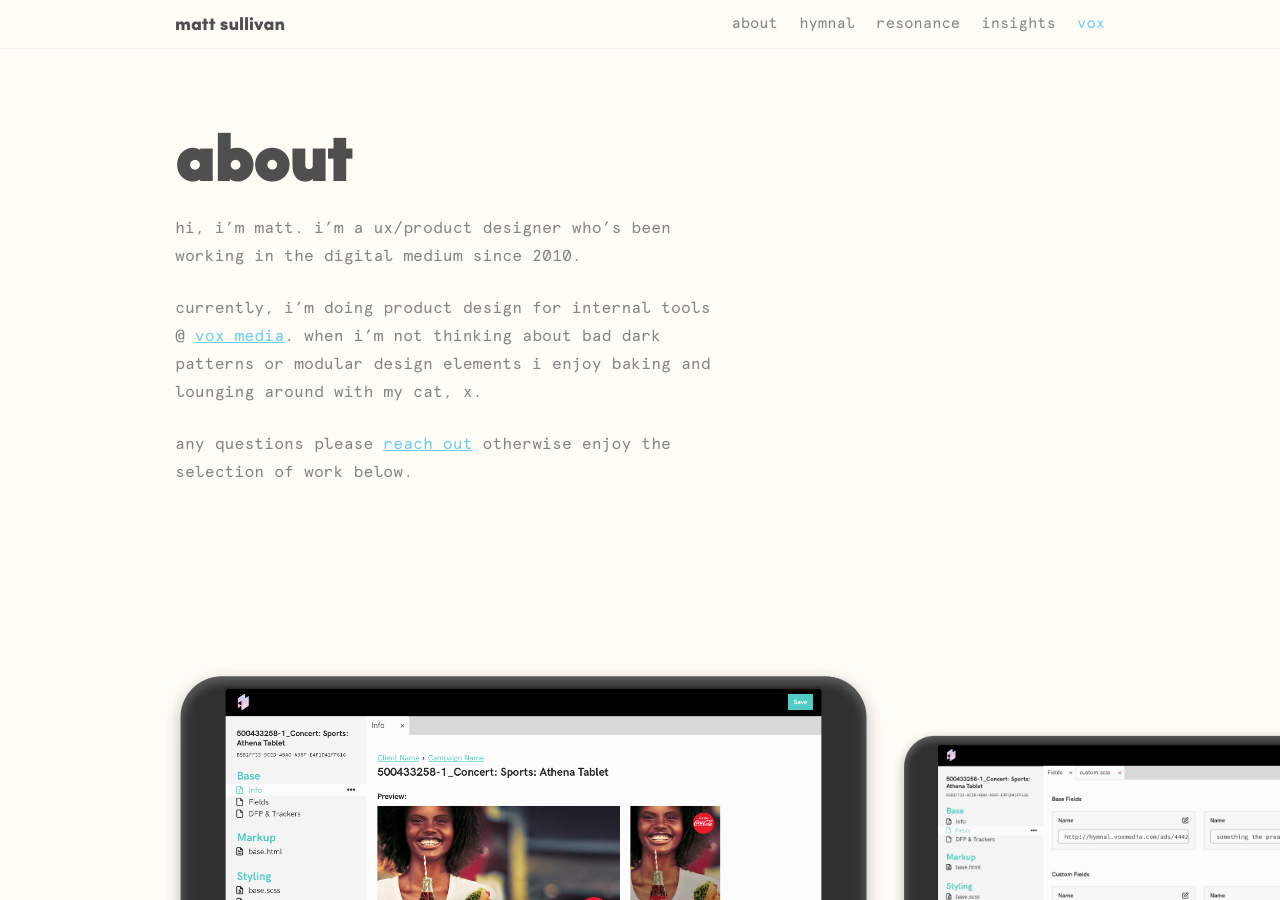
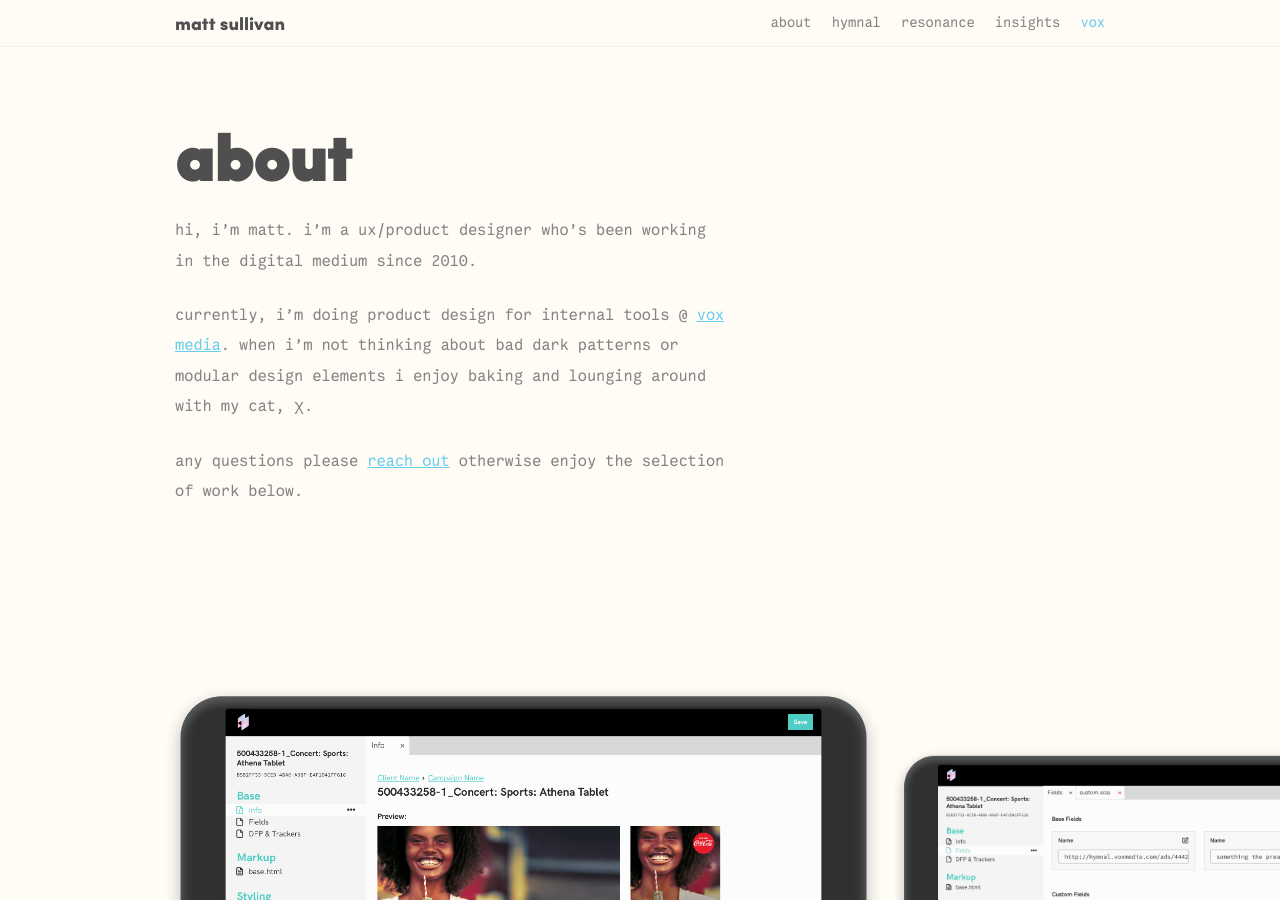
Before and after one commit to mjsxi/mjsxi.github.io, a Jekyll site: the page built from index.md, in a window 1280 px wide and 900 px high. Built offline with Jekyll 4.4.1, drawn with Linux system fonts in a browser that asks for light colours.

Commit message:
changed the monospace font

```diff
--- a/_sass/base.scss
+++ b/_sass/base.scss
@@ -23,9 +23,9 @@
 
 body {
   font-family: $base-font-family;
-  font-size: $base-font-size - .05rem;
+  font-size: $base-font-size;
   font-weight: $base-font-weight;
-  line-height: $base-line-height - .1rem;
+  line-height: $base-line-height;
   color: $text-color;
   background: $background-color;
   position: relative;
@@ -33,8 +33,8 @@ body {
   overflow-x: hidden;
 
   @include media-query {
-    font-size: $base-font-size;
-    line-height: $base-line-height;
+    font-size: $base-font-size + 0.05rem;
+    line-height: $base-line-height + 0.15rem;
   }
 }
 
@@ -123,8 +123,8 @@ h2 {
 h3 {
   font-weight: 600;
   text-decoration: underline;
-  letter-spacing: -1px;
-  word-spacing: -3px;
+  // letter-spacing: -1px;
+  // word-spacing: -3px;
   margin-bottom: 0rem;
   margin-top: 2.25rem;
 }
@@ -137,14 +137,14 @@ h3 {
 
 @font-face {
   font-family: 'Apercu Mono';
-  src: url('./fonts/apercu-mono.woff') format('woff');
+  src: url('./fonts/ISO.woff') format('woff');
   font-weight: 400;
   font-style: normal;
 }
 
 @font-face {
   font-family: 'Apercu Mono';
-  src: url('./fonts/apercu-mono_bold.woff') format('woff');
+  src: url('./fonts/ISO_bold.woff') format('woff');
   font-weight: 600;
   font-style: normal;
 }
--- a/_sass/components/c-tags.scss
+++ b/_sass/components/c-tags.scss
@@ -11,7 +11,7 @@
     display: inline-block;
     background: $text-color;
     color: #ffffff;
-    font-size: 12px;
+    //font-size: 12px;
     padding: 4px 8px 3px;
     margin-bottom: 10px;
     margin-right: -.35rem;
@@ -26,8 +26,7 @@
     }
 
     @include media-query {
-      font-size: 14px;
-
+      font-size: $accent-font-size + 0.05rem;
     }
   }
 }
--- a/_sass/style.scss
+++ b/_sass/style.scss
@@ -13,7 +13,7 @@ $base-font-weight:     400 !default;
 $base-line-height:     1.75 !default;
 
 $accent-font-family:   'Apercu Mono', monospace !default;
-$accent-font-size:     1rem !default;
+$accent-font-size:     0.9rem !default;
 $accent-font-weight:   400 !default;
 $accent-line-height:   1.75 !default;
 
```
Also changed, not shown: assets/fonts/ISO.woff (added), assets/fonts/ISO_bold.woff (added), 4 other files.
